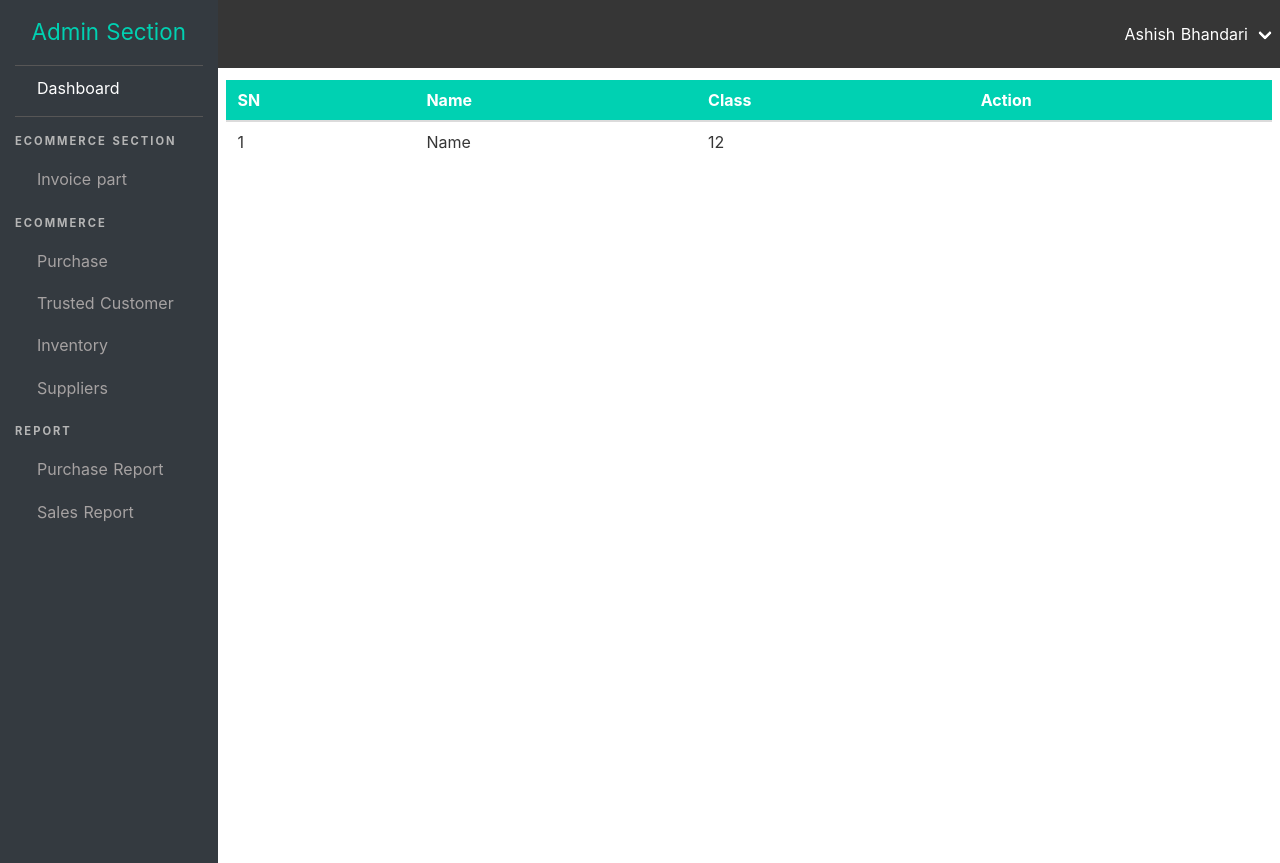
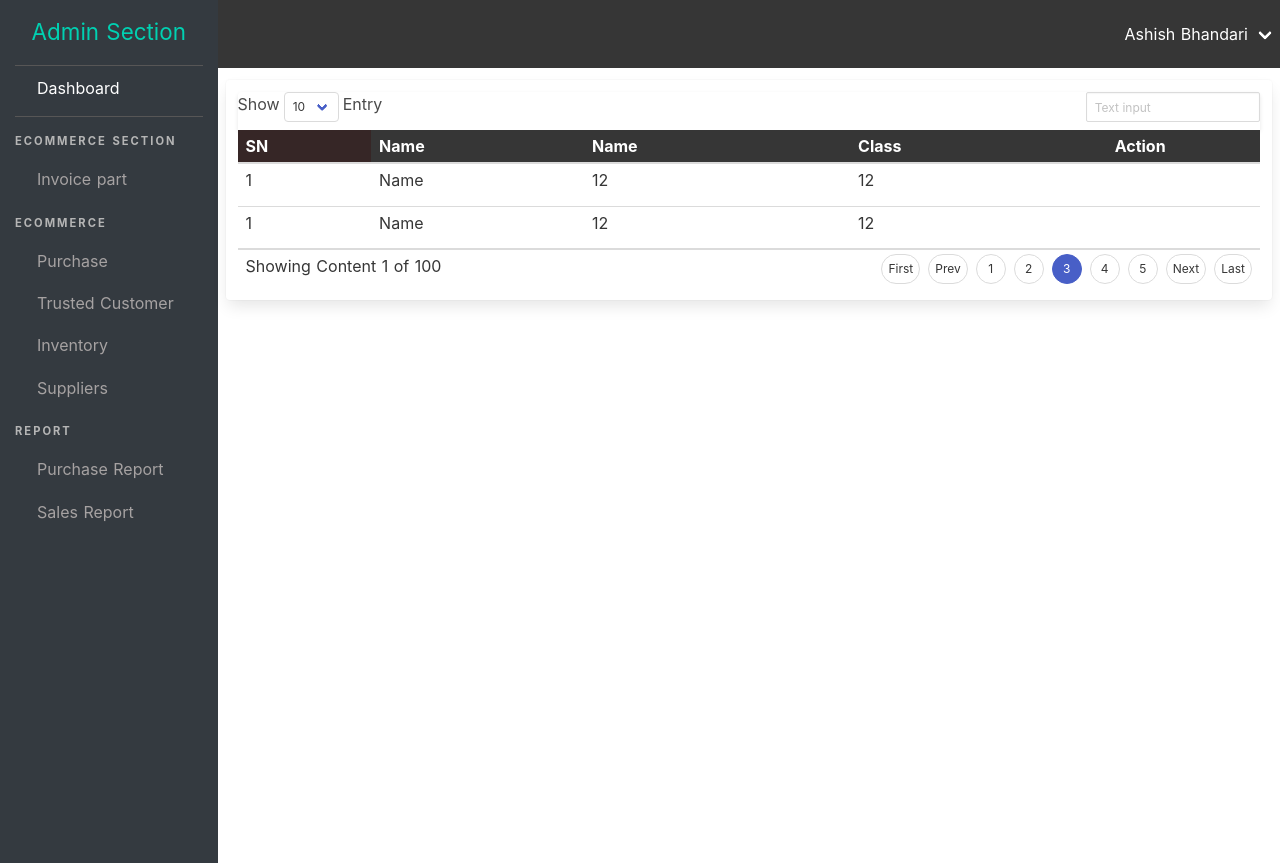
Before and after one commit to ashish336b/summerProject, a Nuxt app in the folder client/: page /dashboard in a window 1280 px wide. Built offline with nearby package versions, Linux system fonts and the light colour scheme.

Commit message:
table style

```diff
--- a/client/package.json
+++ b/client/package.json
@@ -12,7 +12,8 @@
   "dependencies": {
     "@nuxtjs/axios": "^5.11.0",
     "bulma": "^0.9.0",
-    "nuxt": "^2.13.0"
+    "nuxt": "^2.13.0",
+    "vuejs-datatable": "^2.0.0-alpha.7"
   },
   "devDependencies": {
     "node-sass": "^4.14.1",
--- a/client/pages/dashboard/index.vue
+++ b/client/pages/dashboard/index.vue
@@ -2,21 +2,40 @@
   <div>
     <sidebar>
       <div>
-        <div class="table-container">
-          <table class="table custom-table">
-            <thead class="has-background-primary">
+        <div class="card table-container">
+          <div class="px-3 py-3">
+            <div class="card-header pb-2">
+              <div class="search-and-select">
+                <div class="has-select">
+                  <span class="pr-1">Show</span>
+                  <div class="select is-small">
+                    <select>
+                      <option>10</option>
+                      <option>20</option>
+                      <option>30</option>
+                    </select>
+                  </div>
+                  <span class="pl-1">Entry</span>
+                </div>
+                <div class="has-search">
+                  <input class="input is-small" type="text" placeholder="Text input" />
+                </div>
+              </div>
+            </div>
+            <table class="table is-narrow custom-table">
+              <thead class="has-background-dark">
                 <tr>
-                <th>
+                  <th class="sort">
                     <span>SN</span>
-                  <span class="iconify" data-icon="bx:bx-sort" data-inline="false"></span>
                   </th>
                   <th>
                     <span>Name</span>
-                  <span class="iconify" data-icon="bx:bx-sort" data-inline="false"></span>
+                  </th>
+                  <th>
+                    <span>Name</span>
                   </th>
                   <th>
                     <span>Class</span>
-                  <span class="iconify" data-icon="bx:bx-sort" data-inline="false"></span>
                   </th>
                   <th>Action</th>
                 </tr>
@@ -26,10 +45,89 @@
                   <td>1</td>
                   <td>Name</td>
                   <td>12</td>
-                <td></td>
+                  <td>12</td>
+                  <td class="actions">
+                    <a class="is-white has-text-primary px-2 py-0 mx-0 my-0">
+                      <span class="iconify" data-icon="ant-design:edit-filled" data-inline="false"></span>
+                    </a>
+                    <a class="is-white has-text-danger is-medium px-0 py-0 mx-0 my-0">
+                      <span
+                        class="iconify"
+                        data-icon="ant-design:delete-filled"
+                        data-inline="false"
+                      ></span>
+                    </a>
+                  </td>
+                </tr>
+                <tr>
+                  <td>1</td>
+                  <td>Name</td>
+                  <td>12</td>
+                  <td>12</td>
+                  <td class="actions">
+                    <a class="is-white has-text-primary px-2 py-0 mx-0 my-0">
+                      <span class="iconify" data-icon="ant-design:edit-filled" data-inline="false"></span>
+                    </a>
+                    <a class="is-white has-text-danger is-medium px-0 py-0 mx-0 my-0">
+                      <span
+                        class="iconify"
+                        data-icon="ant-design:delete-filled"
+                        data-inline="false"
+                      ></span>
+                    </a>
+                  </td>
                 </tr>
               </tbody>
+              <tfoot>
+                <tr>
+                  <td colspan="2">
+                    <span>Showing Content 1 of 100</span>
+                  </td>
+                  <td colspan="3">
+                    <div
+                      class="pagination is-rounded is-small"
+                      role="navigation"
+                      aria-label="pagination"
+                    >
+                      <ul class="pagination-list">
+                        <li>
+                          <a class="pagination-link">First</a>
+                        </li>
+                        <li>
+                          <a class="pagination-link">Prev</a>
+                        </li>
+                        <li>
+                          <a class="pagination-link" aria-label="Goto page 1">1</a>
+                        </li>
+                        <li>
+                          <a class="pagination-link" aria-label="Goto page 45">2</a>
+                        </li>
+                        <li>
+                          <a
+                            class="pagination-link is-current"
+                            aria-label="Page 46"
+                            aria-current="page"
+                          >3</a>
+                        </li>
+                        <li>
+                          <a class="pagination-link" aria-label="Goto page 47">4</a>
+                        </li>
+                        <li>
+                          <a class="pagination-link" aria-label="Goto page 86">5</a>
+                        </li>
+                        <li>
+                          <a class="pagination-link" aria-label="Goto page 47">Next</a>
+                        </li>
+                        <li>
+                          <a class="pagination-link" aria-label="Goto page 86">Last</a>
+                        </li>
+                      </ul>
+                    </div>
+                  </td>
+                </tr>
+              </tfoot>
             </table>
+          </div>
         </div>
       </div>
     </sidebar>
@@ -44,10 +142,21 @@ export default {
 </script>
 
 <style lang="scss">
+.search-and-select {
+  width: 100%;
+  display: flex;
+  .has-select {
+    width: 100%;
+  }
+}
 .custom-table {
   width: 100%;
   thead {
+    .sort {
+      background-color: rgb(54, 38, 38);
+    }
     tr {
+      cursor: pointer;
       width: 100%;
       th {
         color: white;
@@ -58,8 +167,18 @@ export default {
       }
     }
   }
+  tbody {
+    tr {
+      td.actions {
+        font-size: 1.3rem;
+        width: 15%;
       }
-.table-container .table thead {
-  background-color: rebeccapurple;
+    }
+  }
+  tfoot {
+    .pagination-list {
+      justify-content: flex-end;
+    }
+  }
 }
 </style>
--- /dev/null
+++ b/client/plugins/globaldatatable.js
@@ -0,0 +1,4 @@
+import Vue from "vue";
+import { VuejsDatatableFactory } from "vuejs-datatable";
+
+Vue.use(VuejsDatatableFactory);
```
Lines whose indentation alone changed are shown as unchanged.
